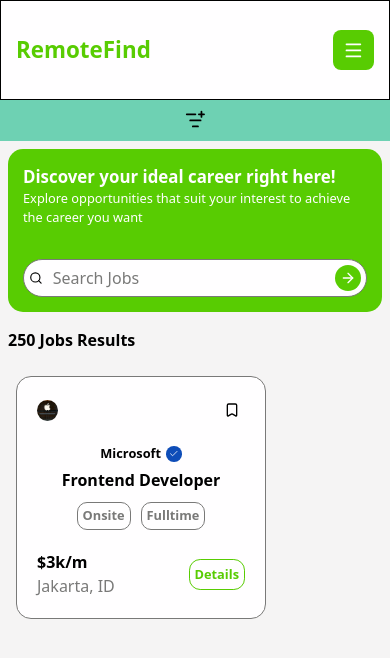
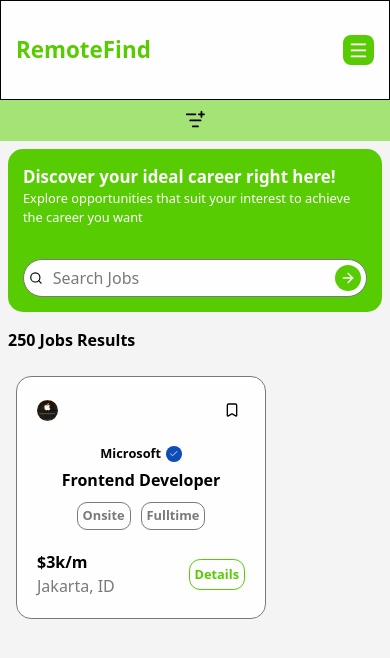
Before and after one commit to raazymuhd1/remote-find, a React (Vite) app: page / in a window 390 px wide. Shown: the top 658 px of the page. Built offline with nearby package versions, Linux system fonts and the light colour scheme.

Commit message:
change the glass color

```diff
--- a/src/components/header/Navbar.tsx
+++ b/src/components/header/Navbar.tsx
@@ -39,7 +39,7 @@ const Navbar = () => {
 
         <div
           onClick={() => setShowMobileMenu(true)}
-          className='w-max md:hidden p-[10px] bg-(--light-green) flex justify-center cursor-pointer sticky top-0 rounded-[.5rem]'>
+          className='w-max md:hidden p-[5px] bg-(--light-green) flex justify-center cursor-pointer sticky top-0 rounded-[.5rem]'>
           <Menu className='w-[clamp(1.3rem,1.8vmax,1.8rem)] h-[clamp(1.3rem,1.8vmax,1.8rem)] text-(--white)' />
         </div>
 
@@ -52,7 +52,9 @@ const Navbar = () => {
                 className='w-full h-[30%] bg-(--white) flex gap-[1rem] flex-col-reverse items-center justify-center rounded-bl-[10px] rounded-br-[10px]'>
                 <ul className='flex w-full flex-col items-center gap-[20px]'>
                     { links.map(link => (
-                        <Link to={link.url}
+                        <Link
+                            onClick={() => setShowMobileMenu(false)}
+                            to={link.url}
                             className={`text-[clamp(1rem,1.1vmax,1.2rem)] w-full py-[5px] px-[10px] ${link.url == location?.pathname && "bg-(--light-green) text-(--white) rounded-[10px]"} hover:text-(--white) hover:rounded-[10px] transition-[all,1s,ease-in-out] hover:bg-(--light-green) font-semibold`}>
                             { link.title }
                         </Link>
--- a/src/styles/_glass.scss
+++ b/src/styles/_glass.scss
@@ -6,7 +6,7 @@
 }
 
 .green_glass_bg {
-    background: rgba(0, 174, 121, 0.57);
+   background: rgba(88, 204, 2, 0.54);
     backdrop-filter: blur(5px);
     -webkit-backdrop-filter: blur(5px);
 }
```
